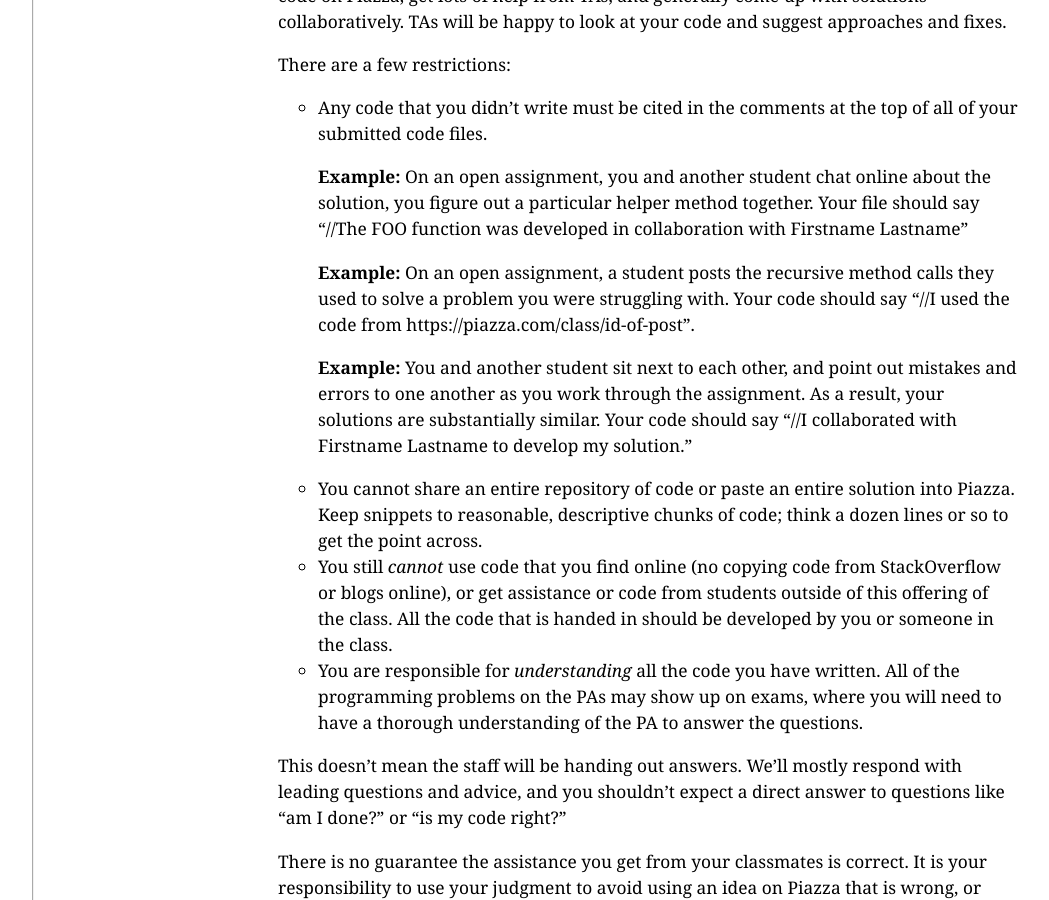
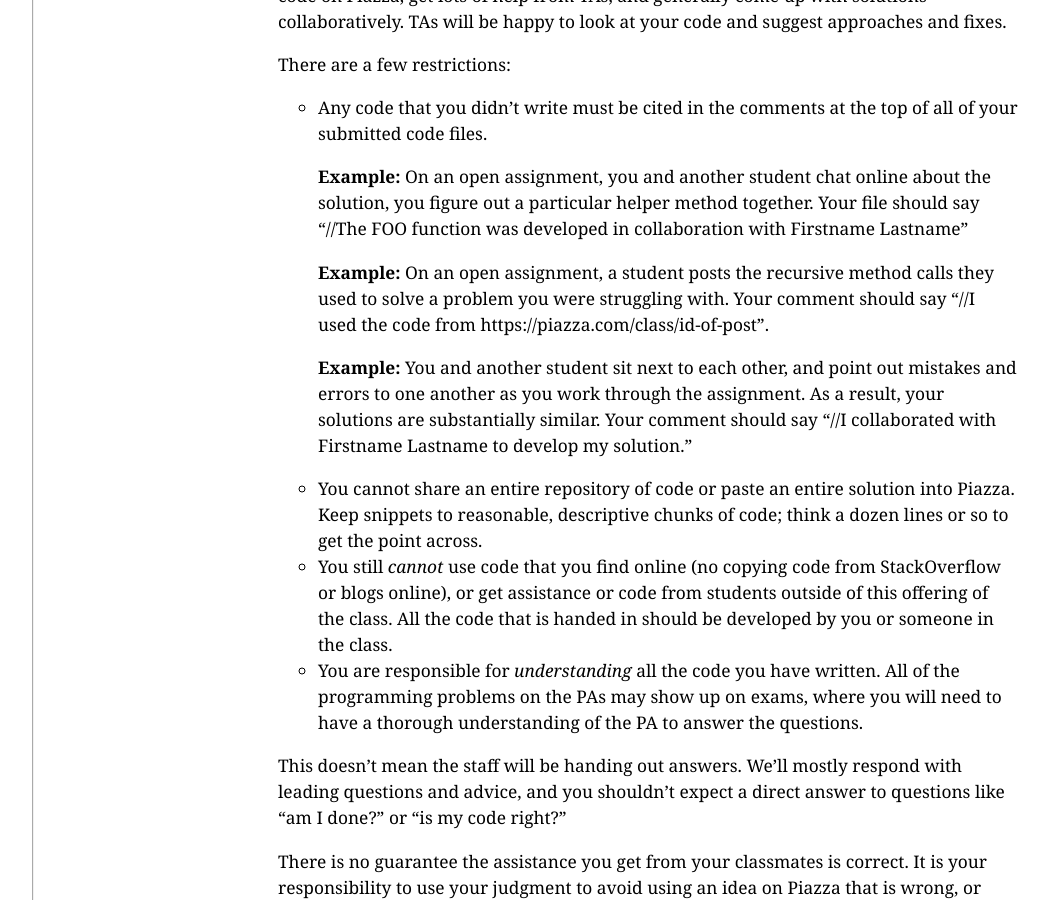
Before and after one commit to ucsd-cse12-f22/ucsd-cse12-f22.github.io, a Jekyll site: the page built from syllabus.md, in a window 1280 px wide and 900 px high, scrolled down 3546 px. Shown: the whole window, without its empty margins (56-1105 px from the left). Built offline with Jekyll 4.4.1, drawn with Linux system fonts in a browser that asks for light colours.

Commit message:
Update syllabus.md

```diff
--- a/syllabus.md
+++ b/syllabus.md
@@ -161,13 +161,13 @@ There are two types of assignments in this course, **open** and **closed**:
 
     **Example:** On an open assignment, a student posts the
     recursive method calls they used to solve a problem you were
-    struggling with. Your code should say “//I used the code from
+    struggling with. Your comment should say “//I used the code from
     https://piazza.com/class/id-of-post”.
 
     **Example:** You and another student sit next to each other,
     and point out mistakes and errors to one another as you work through
     the assignment. As a result, your solutions are substantially similar.
-    Your code should say “//I collaborated with Firstname Lastname to
+    Your comment should say “//I collaborated with Firstname Lastname to
     develop my solution.”
 
   - You cannot share an entire repository of code or paste an entire solution
```
